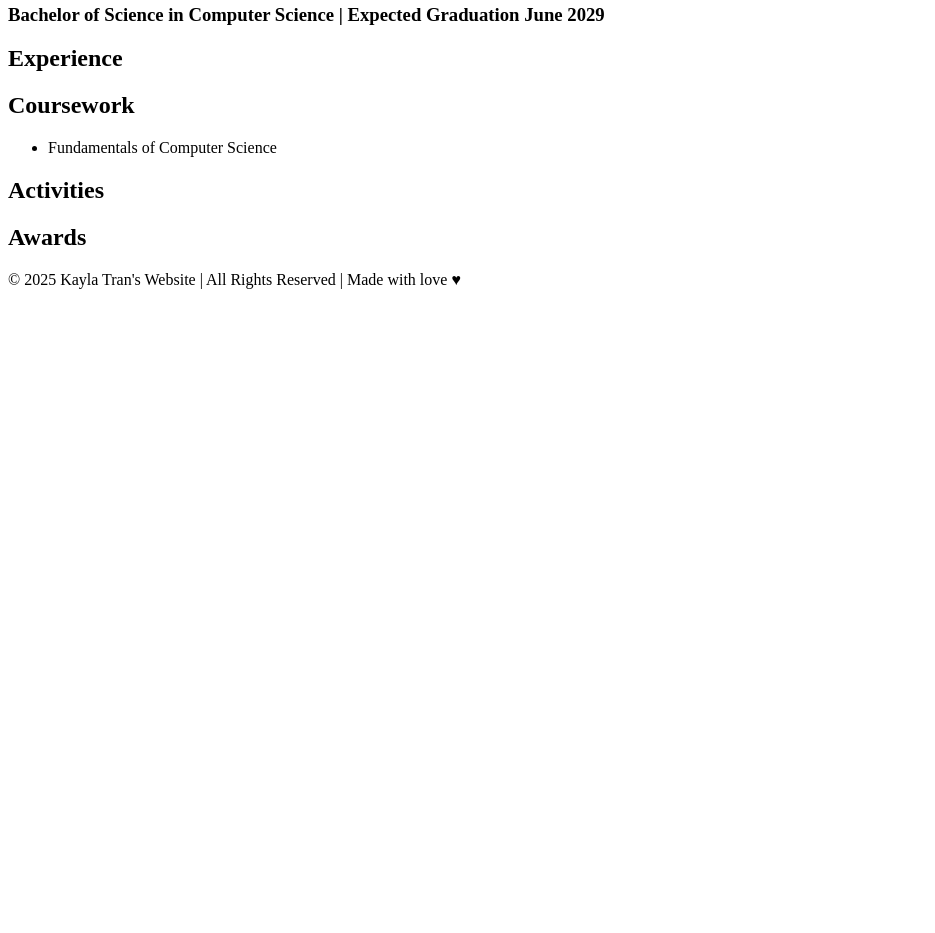
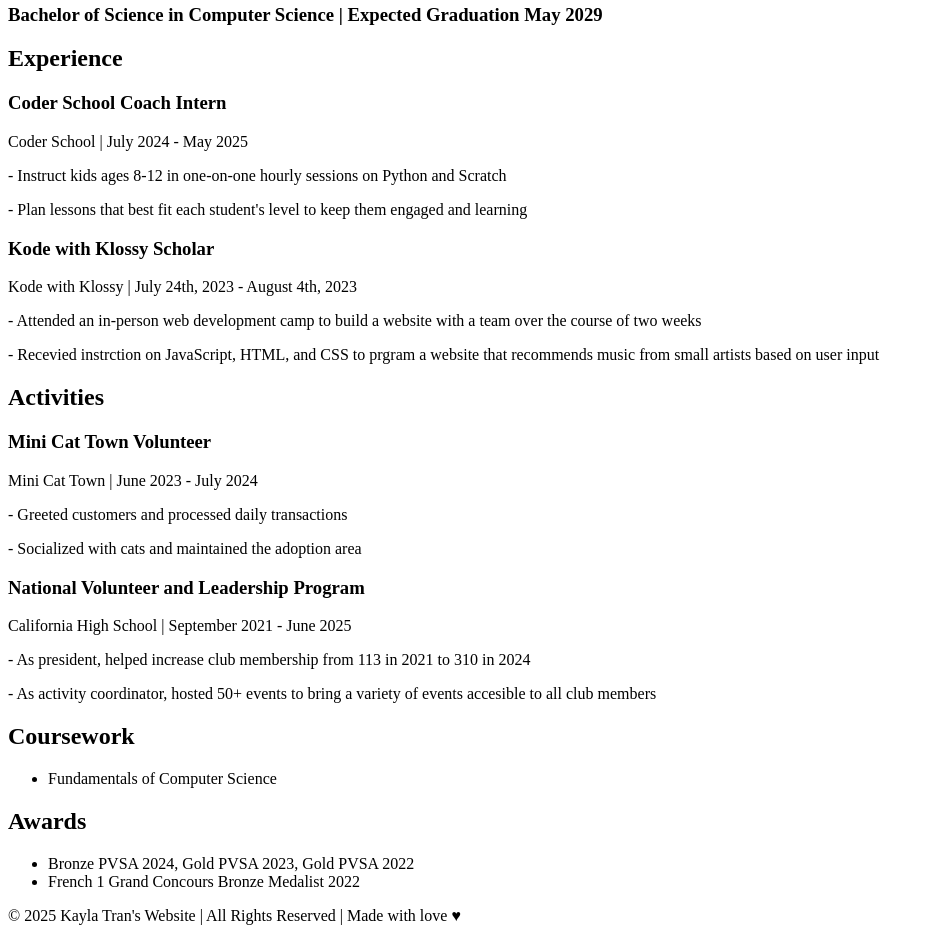
Before and after one commit to kaylat6/kaylat6.github.io, a plain HTML site: page resume.html in a window 1280 px wide. Shown: the part 318-1251 px from the top of the page, without its empty margins (0-935 px from the left). Before the commit the page ends 800 px from the top, so only its background shows below. Drawn offline with Linux system fonts and the light colour scheme.

Commit message:
feat: add resume.html

```diff
--- a/resume.html
+++ b/resume.html
@@ -25,16 +25,34 @@
             <section class="section">
                 <h1 class="section-title">Education</h1>
                 <div class="entry">
-                    <h3 class="entry-title">Bachelor of Science in Computer Science | Expected Graduation June 2029</h3>
+                    <h3 class="entry-title">Bachelor of Science in Computer Science | Expected Graduation May 2029</h3>
                     <p class="entry-info"></p>
                 </div>
             </section>
             <section class="section">
                 <h1 class="section-title">Experience</h1>
                     <div class="entry">
-                        <h3 class="entry-title"></h3>
-                        <p class="entry-info"></p>
-                        <p class="entry-description"></p>
+                        <h3 class="entry-title">Coder School Coach Intern</h3>
+                        <p class="entry-info">Coder School | July 2024 - May 2025</p>
+                        <p class="entry-description">- Instruct kids ages 8-12 in one-on-one hourly sessions on Python and Scratch</p>
+                        <p class="entry-description">- Plan lessons that best fit each student's level to keep them engaged and learning</p>
+                        <h3 class="entry-title">Kode with Klossy Scholar</h3>
+                        <p class="entry-info">Kode with Klossy | July 24th, 2023 - August 4th, 2023</p>
+                        <p class="entry-description">- Attended an in-person web development camp to build a website with a team over the course of two weeks</p>
+                        <p class="entry-description">- Recevied instrction on JavaScript, HTML, and CSS to prgram a website that recommends music from small artists based on user input</p>
+                    </div>
+            </section>
+            <section class="section">
+                <h1 class="section-title">Activities</h1>
+                    <div class="entry">
+                        <h3 class="entry-title">Mini Cat Town Volunteer</h3>
+                        <p class="entry-info">Mini Cat Town | June 2023 - July 2024</p>
+                        <p class="entry-description">- Greeted customers and processed daily transactions</p>
+                        <p class="entry-description">- Socialized with cats and maintained the adoption area</p>
+                        <h3 class="entry-title">National Volunteer and Leadership Program</h3>
+                        <p class="entry-info">California High School | September 2021 - June 2025</p>
+                        <p class="entry-description">- As president, helped increase club membership from 113 in 2021 to 310 in 2024</p>
+                        <p class="entry-description">- As activity coordinator, hosted 50+ events to bring a variety of events accesible to all club members</p>
                     </div>
             </section>
             <section class="section">
@@ -47,17 +65,13 @@
                     </div>
             </section>
             <section class="section">
-                <h1 class="section-title">Activities</h1>
-                    <div class="entry">
-                        <h3 class="entry-title"></h3>
-                        <p class="entry-info"></p>
-                        <p class="entry-description"></p>
-                    </div>
-            </section>
-            <section class="section">
                 <h1 class="section-title">Awards</h1>
                     <div class="entry">
                         <h3 class="entry-title"></h3>
+                        <ul class="awards-list">
+                            <li>Bronze PVSA 2024, Gold PVSA 2023, Gold PVSA 2022</li>
+                            <li>French 1 Grand Concours Bronze Medalist 2022</li>
+                        </ul>
                     </div>
             </section>
         </main>
```
